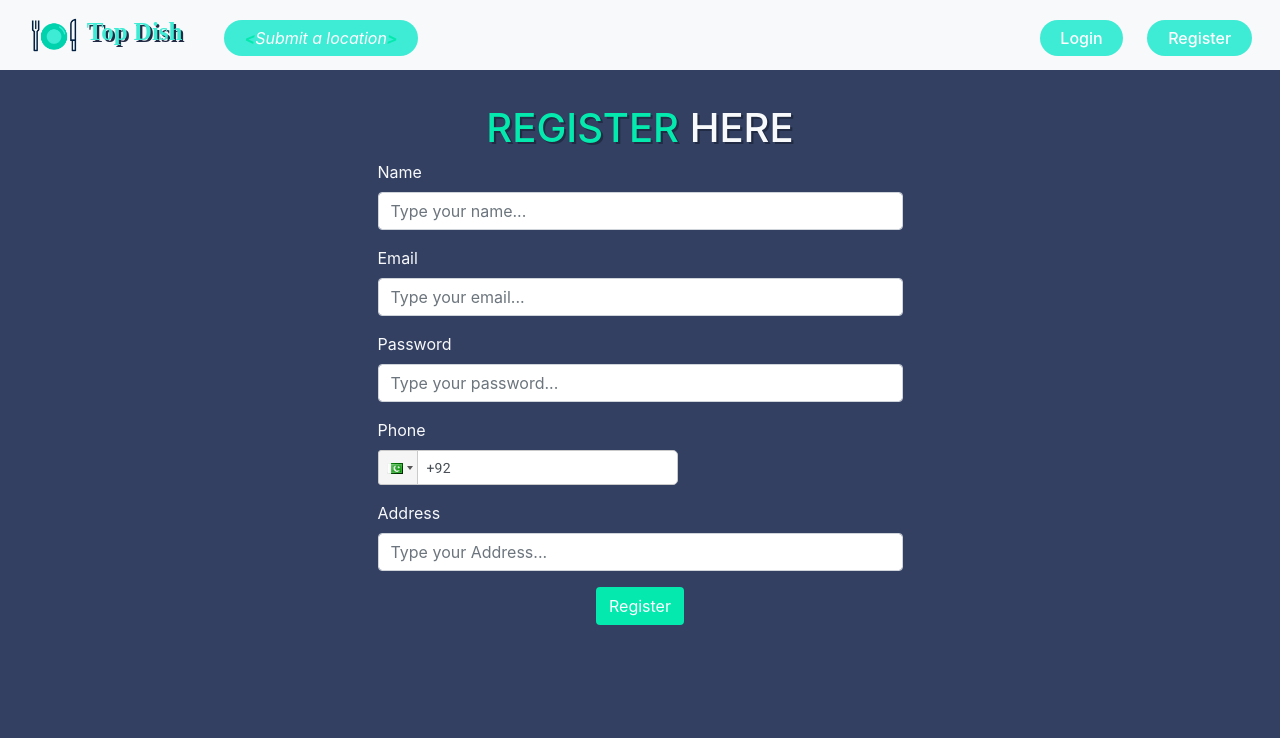
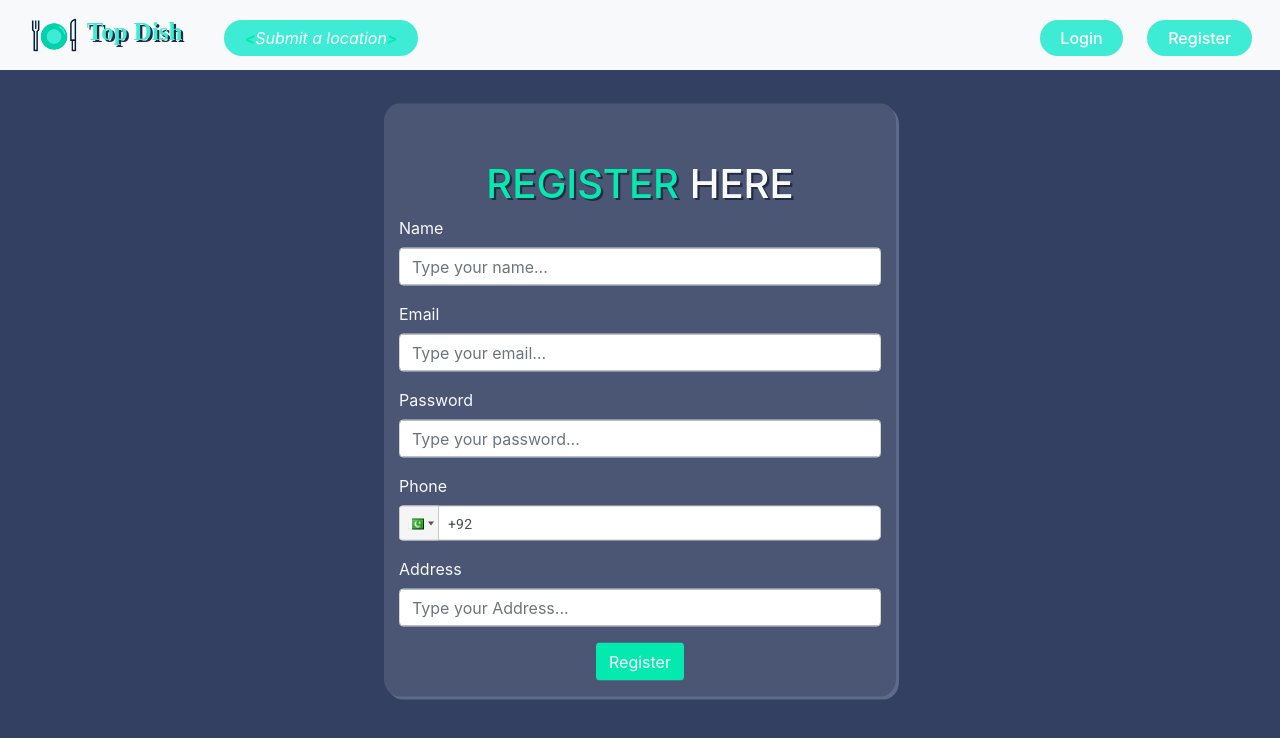
Before and after one commit to NumanAnees/Food-Finding-app, a Next.js app in the folder client/: page /register in a window 1280 px wide. Shown: the top 738 px of the page. Built offline with nearby package versions, Linux system fonts and the light colour scheme; a web font is replaced by a local one.

Commit message:
form-set

```diff
--- a/client/pages/login.js
+++ b/client/pages/login.js
@@ -112,8 +112,8 @@ const Login = () => {
     <Fragment>
       {head()}
       <Layout>
-        <div className="container pt-5 pb-5 bg-col">
-          <div className="col-md-6 offset-md-3">
+        <div className="container pt-5 pb-5 bg-col" >
+          <div className="col-md-6 offset-md-3 form-set" >
             <h1 className="text-light text-center m-nav2 text-uppercase text-span">
               Login <span className="text-span">Here</span>
             </h1>
--- a/client/pages/register.js
+++ b/client/pages/register.js
@@ -127,6 +127,7 @@ const Register = () => {
       <div className="form-group">
         <label className="text-light">Phone</label>
         <PhoneInput
+        inputClass='w-100'
           country={"pk"}
           value={phone}
           onChange={(phone) => setState({ ...state, phone })}
@@ -154,7 +155,7 @@ const Register = () => {
       {head()}
       <Layout>
         <div className="container pt-5 pb-5 bg-col">
-          <div className="col-md-6 offset-md-3">
+          <div className="col-md-6 offset-md-3 form-set">
             <h1 className="text-center text-light m-nav2 text-uppercase text-span5">
               <span className="text-span">Register</span> Here
             </h1>
--- a/client/pages/user/link/[id].js
+++ b/client/pages/user/link/[id].js
@@ -161,8 +161,8 @@ const Update = ({ oldLink, token }) => {
 
   // link Update form
   const submitLinkForm = () => (
-    <form onSubmit={handleSubmit}>
-      <div className="form-group">
+    <form onSubmit={handleSubmit} className="form-set w-75 p-4 mr-5">
+      <div className="form-group ">
         <label className="text-light">Name</label>
         <input
           type="text"
--- a/client/pages/user/link/create.js
+++ b/client/pages/user/link/create.js
@@ -7,6 +7,7 @@ import { getCookie, isAuth } from "../../../helpers/auth";
 // import { API,APP_NAME } from '../../../config';
 import { showSuccessMessage, showErrorMessage } from "../../../helpers/alerts";
 import Head from "next/head";
+import React from 'react'
 
 const Create = ({ token }) => {
   // const API = "https://puzzled-gabardine-clam.cyclic.app/api";
@@ -160,7 +161,7 @@ const Create = ({ token }) => {
 
   // link create form
   const submitLinkForm = () => (
-    <form onSubmit={handleSubmit}>
+    <form onSubmit={handleSubmit} className="form-set w-75 p-4 mr-5">
       <div className="form-group">
         <label className="text-light">Name</label>
         <input
--- a/client/public/static/styles/style.css
+++ b/client/public/static/styles/style.css
@@ -368,3 +368,17 @@ input[type="radio"]:checked:before {
     display: none;
   }
 }
+
+.form-set{
+  width: 40%;
+  position: absolute;
+        top: 50%;
+        left: 50%;
+        margin-right: auto;
+        margin-left: auto;
+        transform: translate(-50%, -50%);
+  background:  #4b5675;
+  border-radius: 3%;
+  box-shadow: 3px 3px  #5e6a8b;
+
+}
```
Also changed, not shown: 1 other file (tests, documents, lock files or other folders).
